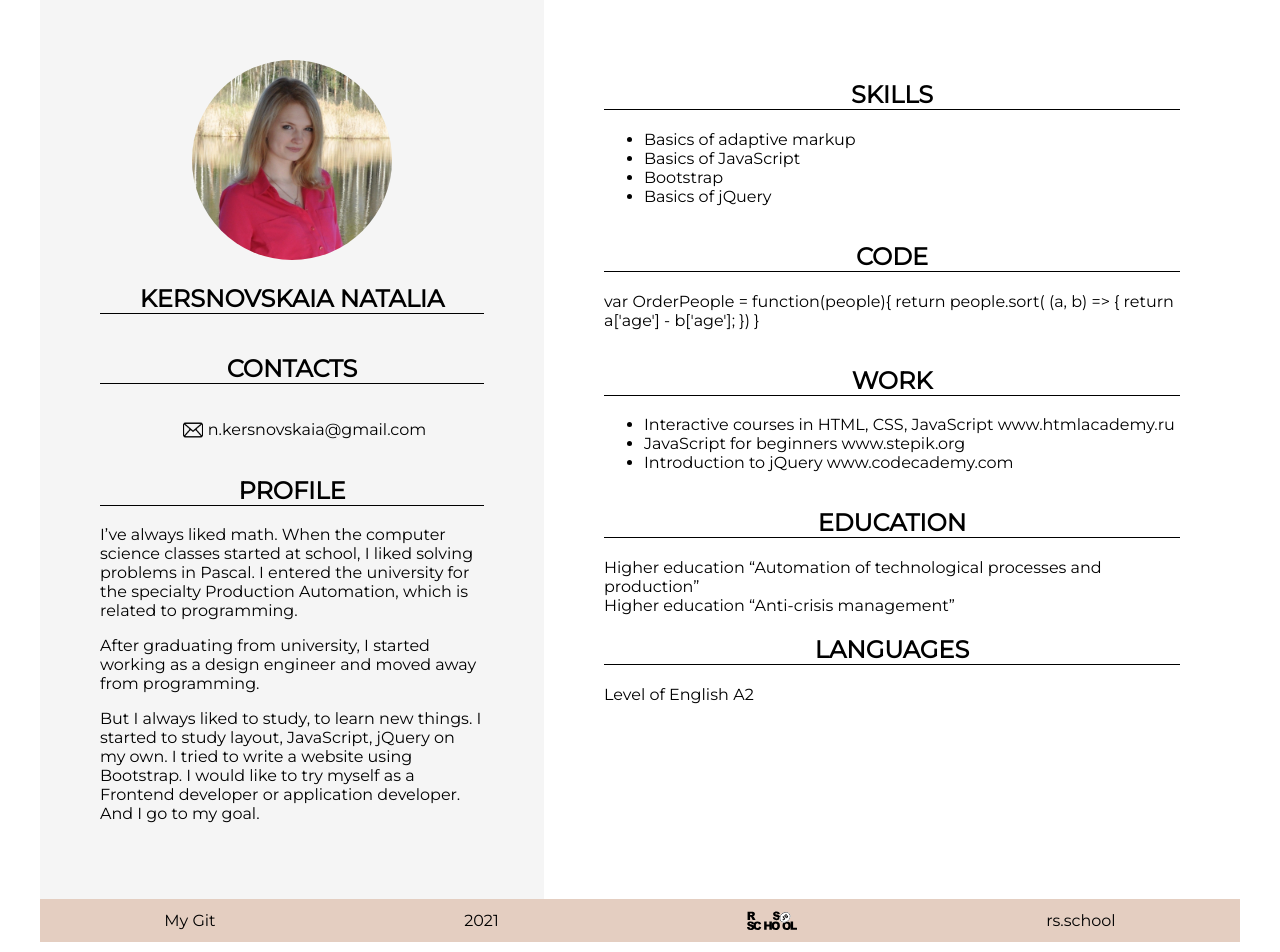
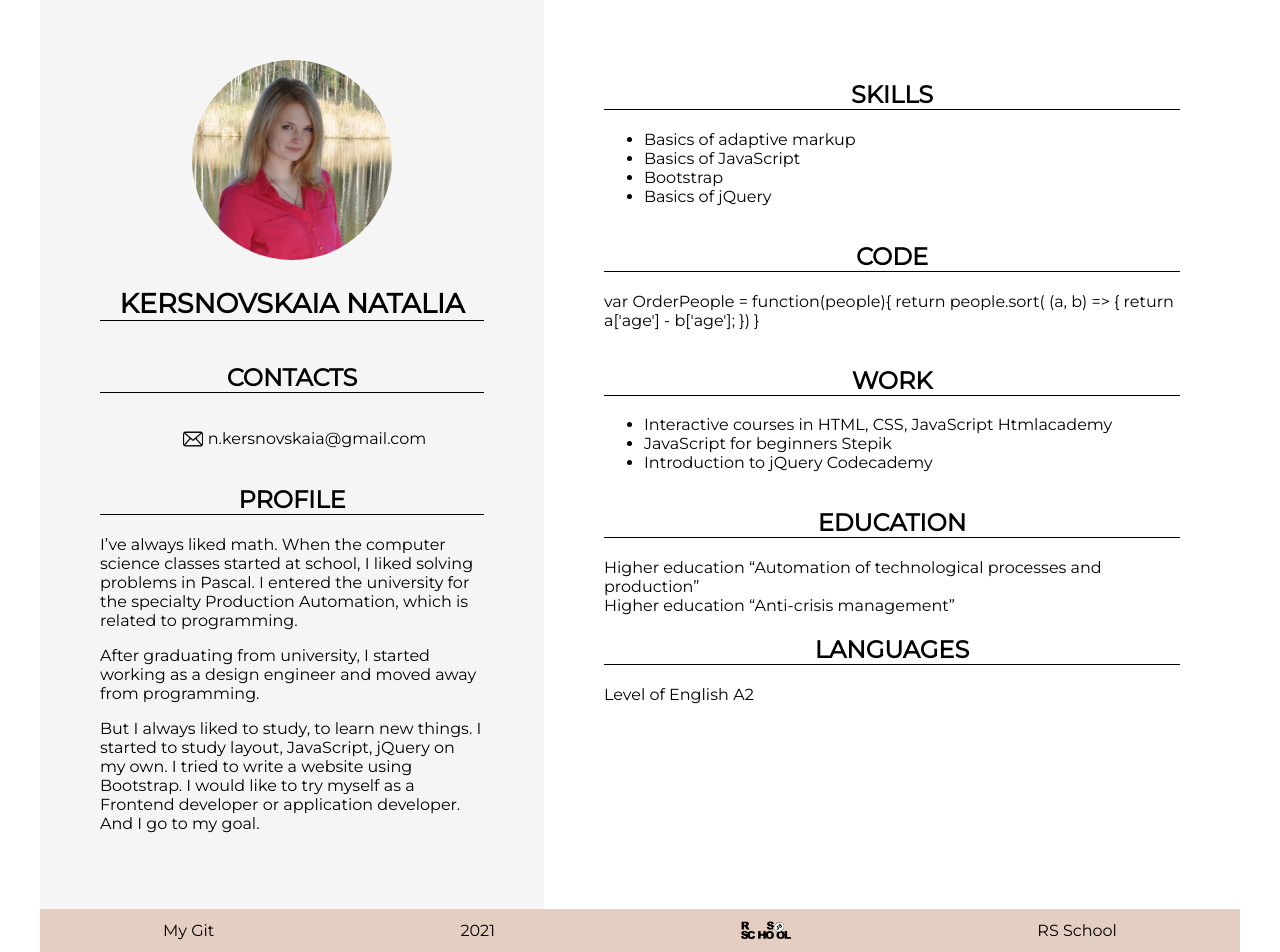
Before and after one commit to natakers/rsschool-cv, a plain HTML site: page index.html in a window 1280 px wide. Drawn offline with Linux system fonts and the light colour scheme.

Commit message:
fix: add titles, change links

```diff
--- a/index.html
+++ b/index.html
@@ -10,19 +10,16 @@
 	<div class="container">
 	<main>
 		<div class="personal">
-			<section class="foto">
-			<img class="foto-img" src="pictures/foto.jpg" alt="">
-			</section>
 			<section class="name">
-
+			<img class="foto-img" src="pictures/foto.jpg" alt="foto">
 			<h1 class="title">Kersnovskaia Natalia</h1>
 			</section>
 			<section class="contacts">
-				<h1 class="title">contacts</h1>
+				<h2 class="title">contacts</h2>
 				<p class="mail">n.kersnovskaia@gmail.com</p>
 			</section>
 			<section class="profile">
-				<h1 class="title">profile</h1>
+				<h2 class="title">profile</h2>
 				<p>I’ve always liked math. When the computer science classes started at school, I liked solving problems in Pascal. I entered the university for the specialty Production Automation, which is related to programming.
 				</p>
 				<p>After graduating from university, I started working as a design engineer and moved away from programming.
@@ -33,7 +30,7 @@
 		</div>
 		<div class="technical">
 			<section class="skills">
-				<h1 class="title">skills</h1>
+				<h2 class="title">skills</h2>
 				<ul>
 					<li>Basics of adaptive markup</li>
 					<li>Basics of JavaScript</li>
@@ -42,35 +39,33 @@
 				</ul>
 			</section>
 			<section class="code">
-				<h1 class="title">code</h1>
+				<h2 class="title">code</h2>
 				<p>var OrderPeople = function(people){ return people.sort( (a, b) => { return a['age'] - b['age']; }) }</p>
 			</section>
 			<section class="work">
-				<h1 class="title">work</h1>
+				<h2 class="title">work</h2>
 				<ul>
-					<li>Interactive courses in HTML, CSS, JavaScript <a href="">www.htmlacademy.ru</a></li>
-					<li>JavaScript for beginners <a href="">www.stepik.org</a></li>
-					<li>Introduction to jQuery <a href="">www.codecademy.com</a></li>
+					<li>Interactive courses in HTML, CSS, JavaScript <a href="www.htmlacademy.ru">Htmlacademy</a></li>
+					<li>JavaScript for beginners <a href="www.stepik.org">Stepik</a></li>
+					<li>Introduction to jQuery <a href="www.codecademy.com">Codecademy</a></li>
 				</ul>
 			</section>
 			<section class="education">
-				<h1 class="title">education</h1>
+				<h2 class="title">education</h2>
 				<div>Higher education “Automation of technological processes and production”</div>
 				<div>Higher education “Anti-crisis management”</div>
-
 			</section>
 			<section class="languages">
-				<h1 class="title">languages</h1>
+				<h2 class="title">languages</h2>
 				<p>Level of English А2</p>
 			</section>
 		</div>
-
 	</main>
 			<footer>
 			<a href="https://github.com/natakers">My Git</a>
 			<div>2021</div>
-			<img class="rs" src="images/rs_school_js.svg" alt="">
-			<a href="https://rs.school/js/">rs.school</a>
+			<img class="rs" src="images/rs_school_js.svg" alt="rs_school">
+			<a href="https://rs.school/js/">RS School</a>
 		</footer>
 		</div>
 </body>
--- a/styles/style.css
+++ b/styles/style.css
@@ -8,8 +8,9 @@ body {
 main {
 	display: flex;
 	flex-direction: row;
-	justify-content: space-between;
+	/*justify-content: space-between;*/
     background-color:  #fff;
+    flex-grow: 1;
 }
 
 .container {
@@ -50,9 +51,10 @@ main {
 	border-radius: 200px;
 }
 
-.foto {
-	margin-left: auto;
-    margin-right: auto
+.name {
+	text-align: center;
+	/*margin-left: auto;*/
+    /*margin-right: auto*/
 }
 
 .mail {
@@ -100,3 +102,7 @@ footer {
 	max-width: 50px;
 	height: 100%;
 }
+
+h1 {
+	font-size: 1.7em;
+}
```
